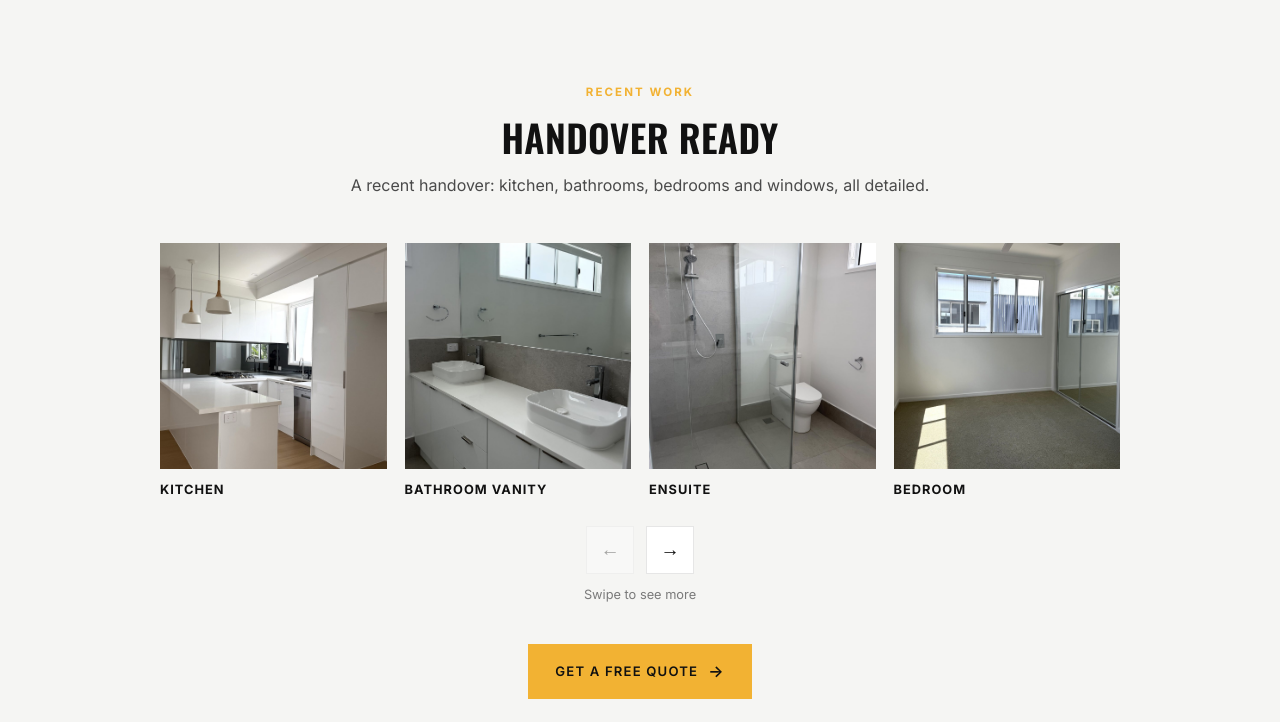
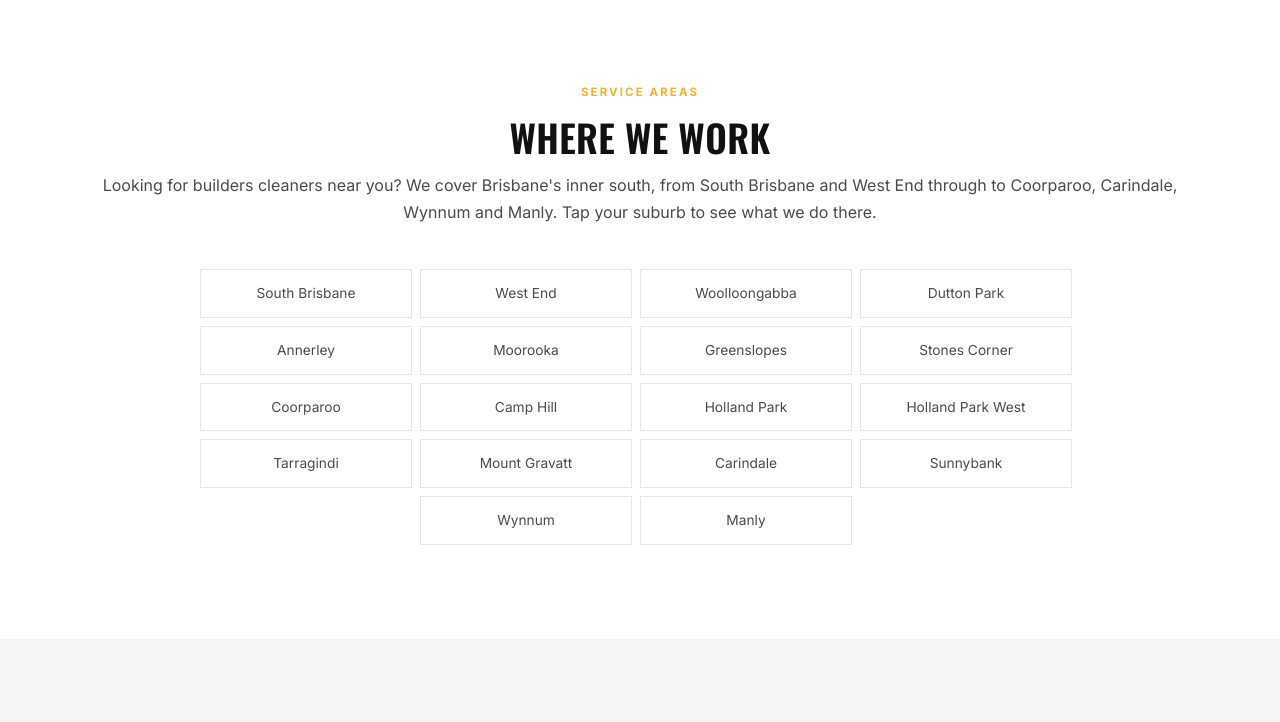
Before and after one commit to roxannealterio/BrisbaneBuildersClean, a plain HTML site: page index.html in a window 1280 px wide. Shown: the part 2872-3594 px from the top of the page. Drawn offline with nearby package versions, Linux system fonts and the light colour scheme.

Commit message:
Remove Recent Work section and links
Co-Authored-By: Claude Opus 5.5 <noreply@anthropic.com>
Claude-Session: https://claude.ai/code/session_01NmbxmKkFzreXxmg8R9LtEs

```diff
--- a/index.html
+++ b/index.html
@@ -158,25 +158,6 @@
   </div>
   <div class="why-media" style="background-color:#1d1d1d;background-image:url('images/split-kitchen.jpg');" role="img" aria-label="Modern new-build kitchen interior"></div>
 </section>
-
-
-<section class="section alt" id="work">
-<div class="wrap">
-<header class="section-head center"><p class="eyebrow">Recent work</p><h2 class="section-title">Handover ready</h2>
-<p class="section-intro">A recent handover: kitchen, bathrooms, bedrooms and windows, all detailed.</p></header>
-<div class="hr-wrap"><div class="hr-track" tabindex="0" aria-label="Recent work photos">
-<figure><img src="images/work-kitchen.jpg" width="1050" height="1400" alt="Clean white kitchen with stone benchtops" loading="lazy"><figcaption>Kitchen</figcaption></figure>
-<figure><img src="images/work-vanity.jpg" width="993" height="1400" alt="Double vanity with vessel basins" loading="lazy"><figcaption>Bathroom vanity</figcaption></figure>
-<figure><img src="images/work-ensuite.jpg" width="1017" height="1400" alt="Shower and toilet with clean glass" loading="lazy"><figcaption>Ensuite</figcaption></figure>
-<figure><img src="images/work-bedroom.jpg" width="1050" height="1400" alt="Bedroom with mirrored robe doors" loading="lazy"><figcaption>Bedroom</figcaption></figure>
-<figure><img src="images/work-windows.jpg" width="1400" height="1050" alt="Bedroom windows with sun on the carpet" loading="lazy"><figcaption>Windows &amp; tracks</figcaption></figure>
-<figure><img src="images/work-robe.jpg" width="1050" height="1400" alt="Walk-in robe through to the ensuite" loading="lazy"><figcaption>Walk-in robe</figcaption></figure>
-</div>
-<div class="hr-nav"><button class="hr-prev" type="button" aria-label="Previous photo">&larr;</button><button class="hr-next" type="button" aria-label="Next photo">&rarr;</button></div>
-<p class="hr-hint">Swipe to see more</p></div>
-<div style="text-align:center;margin-top:38px;"><a class="btn btn-gold" href="quote.html">Get a free quote <span class="arr">→</span></a></div>
-</div>
-</section>
 <section class="section" id="areas">
   <div class="wrap">
     <header class="section-head center"><p class="eyebrow">Service areas</p><h2 class="section-title">Where we work</h2>
@@ -229,7 +210,6 @@
         <li><a href="house-washing-brisbane.html">House Washing</a></li></ul></div>
       <div class="fcol"><h4>Quick Links</h4><ul>
         <li><a href="index.html">Home</a></li>
-        <li><a href="index.html#work">Our Work</a></li>
         <li><a href="index.html#areas">Service Areas</a></li>
         <li><a href="about.html">About Us</a></li>
         <li><a href="faqs.html">FAQs</a></li>
```
Also changed, not shown: about.html (+0 -1 lines), builders-clean-carindale-wynnum-manly.html (+0 -1 lines), builders-clean-checklist.html (+0 -1 lines), builders-clean-coorparoo-camp-hill.html (+0 -1 lines), builders-clean-cost-brisbane.html (+0 -1 lines), builders-clean-mount-gravatt-sunnybank.html (+0 -1 lines), builders-clean-south-brisbane-west-end.html (+0 -1 lines), contact.html (+0 -1 lines), faqs.html (+0 -1 lines), house-washing-brisbane.html (+0 -1 lines), pricing.html (+0 -1 lines), privacy.html (+0 -1 lines), quote.html (+0 -1 lines), services.html (+0 -1 lines), 1 more files.
